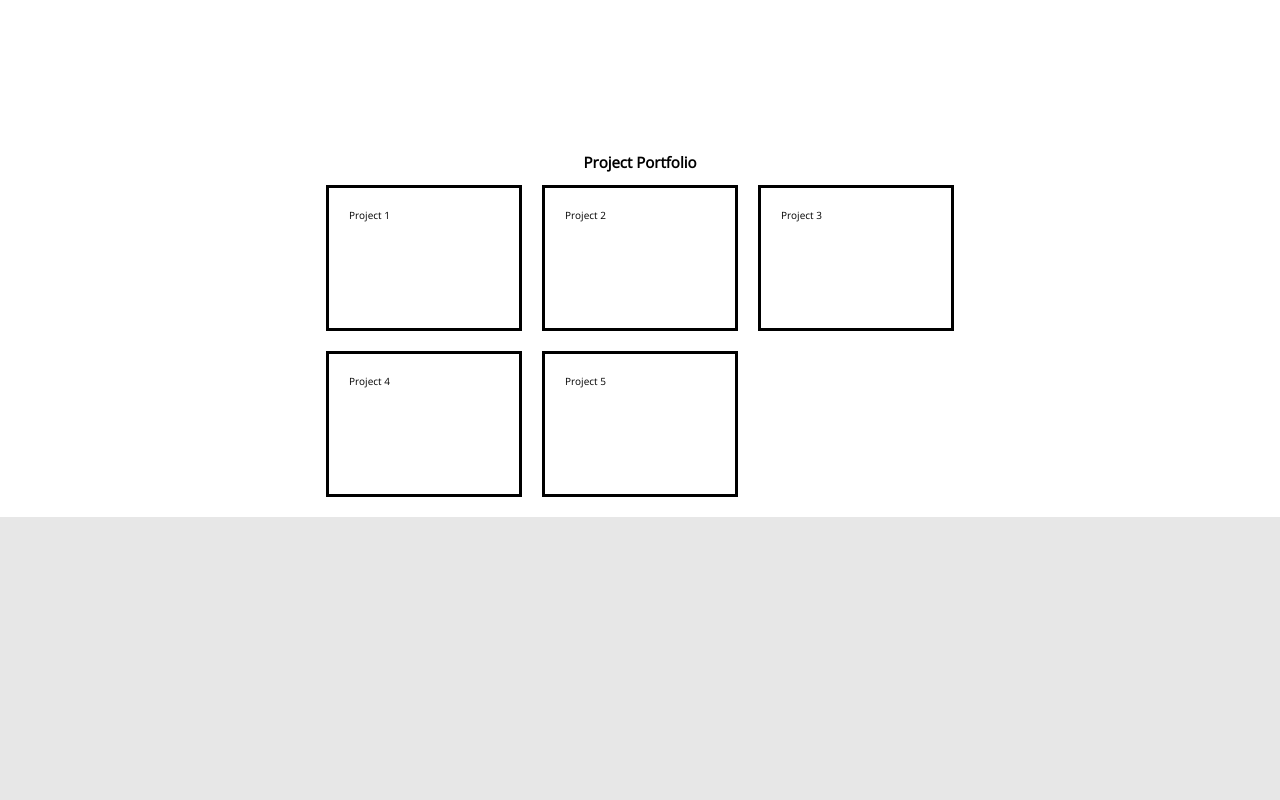
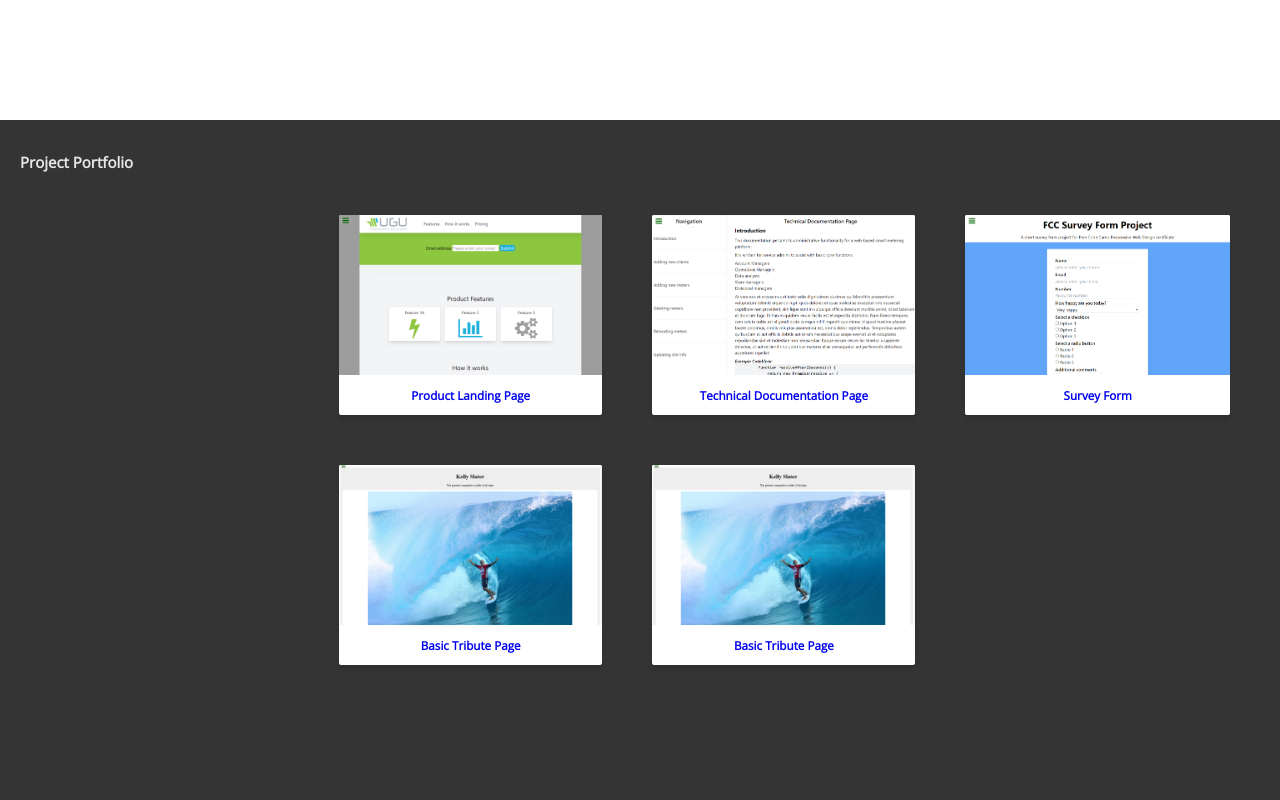
Before and after one commit to daveleslie/FCC-portfolio, a plain HTML site: page index.html in a window 1280 px wide. Shown: the part 680-1480 px from the top of the page. Drawn offline with nearby package versions, Linux system fonts and the light colour scheme.

Commit message:
Added links to projects section

```diff
--- a/index.html
+++ b/index.html
@@ -12,7 +12,7 @@
   <!-- start of navigation -->
   <nav id="navbar" class="nav">
     <ul class="nav-list">
-      <li><a href="#about">About</a></li>
+      <li><a href="#welcome-section">About</a></li>
       <li><a href="#projects">Work</a></li>
       <li><a href="#contact">Contact</a></li>
     </ul>
@@ -32,11 +32,53 @@
     <section id="projects" class="projects-section">
       <h1>Project Portfolio</h1>
       <div class="project-grid">
-        <div class="project-tile">Project 1</div>
-        <div class="project-tile">Project 2</div>
-        <div class="project-tile">Project 3</div>
-        <div class="project-tile">Project 4</div>
-        <div class="project-tile">Project 5</div>
+
+        <div class="project-tile">
+          <a href="https://daveleslie.github.io/Product-Page/">
+            <img class="project-image" src="img/productPage.png" alt="Product page project">
+            <div class="project-title">
+              <h3>Product Landing Page</h3>
+            </div>
+          </a>
+        </div>
+
+        <div class="project-tile">
+          <a href="https://daveleslie.github.io/techdoc/">
+            <img class="project-image" src="img/techdoc.png" alt="tecnical documentation page">
+            <div class="project-title">
+              <h3>Technical Documentation Page</h3>
+            </div>
+          </a>
+        </div>
+
+        <div class="project-tile">
+          <a href="https://daveleslie.github.io/Survey-Form/">
+            <img class="project-image" src="img/surveyForm.png" alt="survey form page">
+            <div class="project-title">
+              <h3>Survey Form</h3>
+            </div>
+          </a>
+
+        </div>
+
+        <div class="project-tile">
+          <a href="https://daveleslie.github.io/FCC-webdesign-tribute/">
+            <img class="project-image" src="img/tributePage.png" alt="Tribute page">
+            <div class="project-title">
+              <h3>Basic Tribute Page</h3>
+            </div>
+          </a>
+        </div>
+
+        <div class="project-tile">
+          <a href="https://daveleslie.github.io/FCC-webdesign-tribute/">
+            <img class="project-image" src="img/tributePage.png" alt="Tribute page">
+            <div class="project-title">
+              <h3>Basic Tribute Page</h3>
+            </div>
+          </a>
+        </div>
+
       </div>
 
     </section>
@@ -48,6 +90,10 @@
   </main>
 
   <footer>
+   <div>
+    <h5>Free Code Camp Responsive Web Design Certifcation Project</h5>
+   </div>
+
 
   </footer>
 
@@ -55,3 +101,4 @@
 
 </body>
 </html>
+<script src="https://cdn.freecodecamp.org/testable-projects-fcc/v1/bundle.js"></script>
```
Also changed, not shown: img/productPage.png (added), img/surveyForm.png (added), img/techdoc.png (added), img/tributePage.png (added), style.css.
